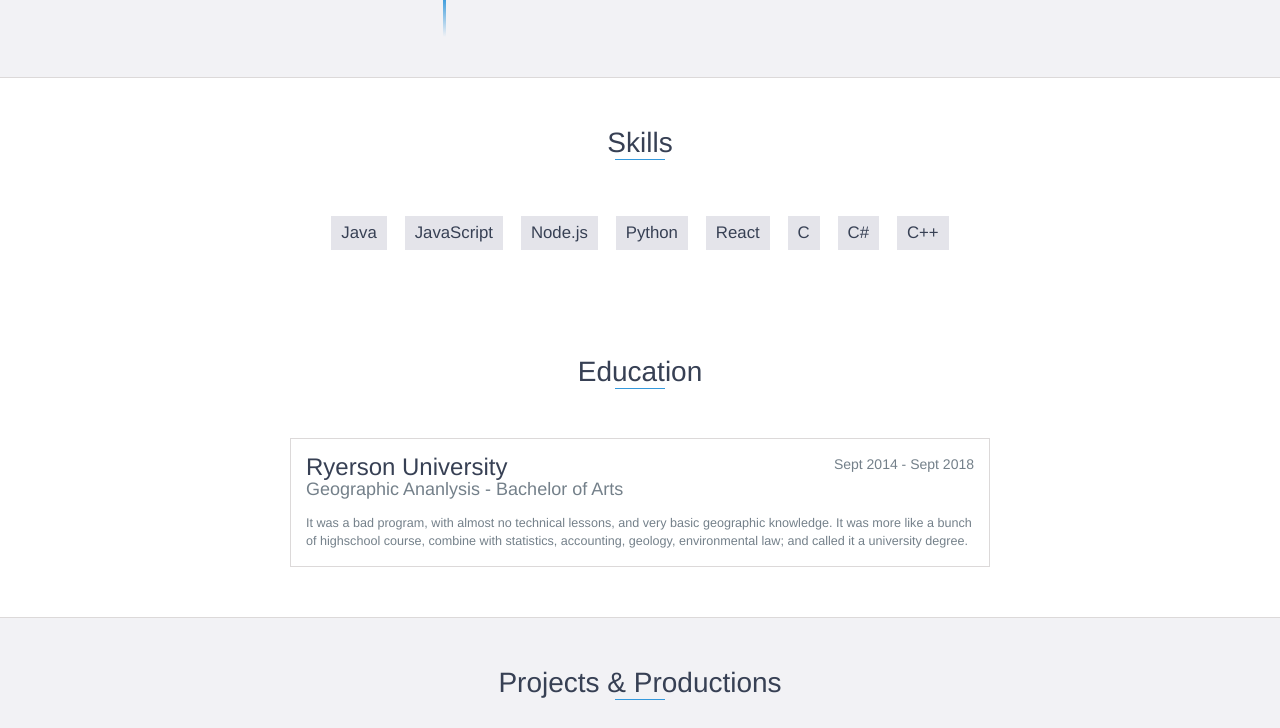
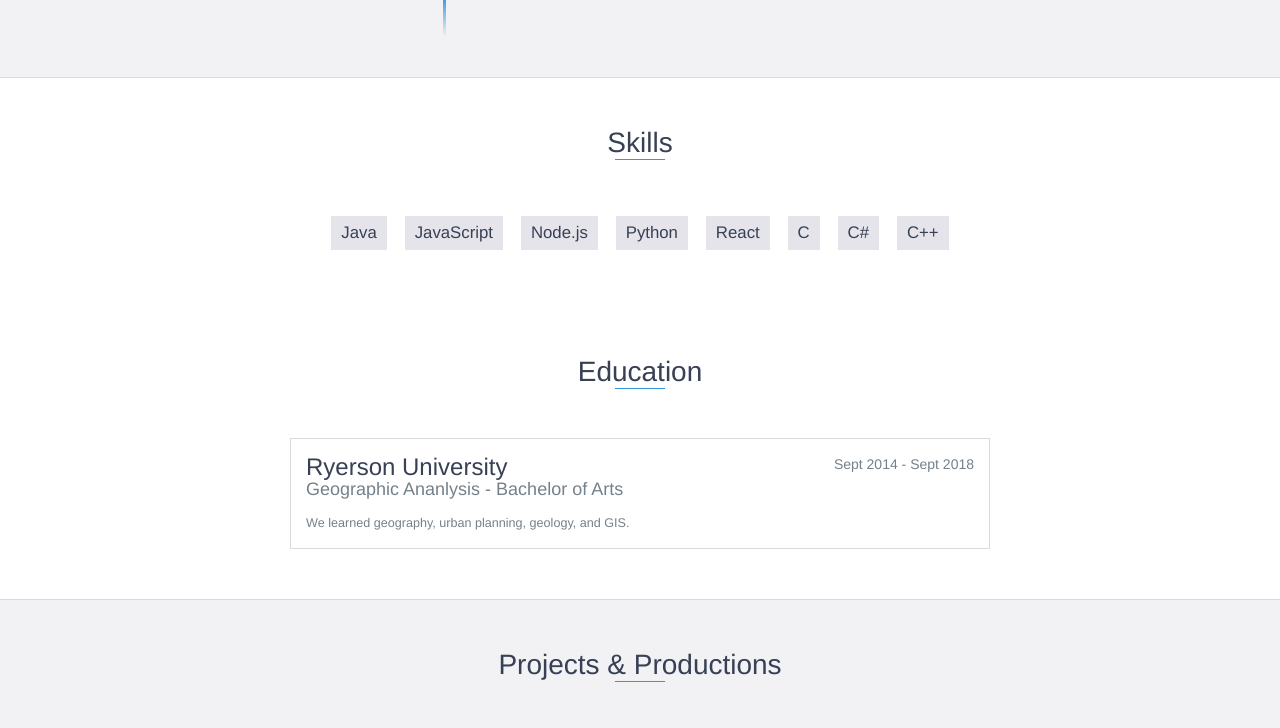
Before and after one commit to andrewip1027/myPorfolio_Netlify, a website: page index.html in a window 1280 px wide. Shown: the part 2321-3049 px from the top of the page. Drawn offline with nearby package versions, Linux system fonts and the light colour scheme.

Commit message:
text changes

```diff
--- a/index.html
+++ b/index.html
@@ -111,6 +111,7 @@
                         and doing lots of coding.
 
                         <br>
+                        As a frontend developer,
                         I value simple content structure, clean design patterns, and thoughtful interactions.
 
                         <br>
@@ -217,10 +218,8 @@
             <span class="education-date">Sept 2014 - Sept 2018</span>
             <h4>Geographic Ananlysis - Bachelor of Arts </h4>
             <p>
-                It was a bad program, with almost no technical lessons, and very basic geographic knowledge.
-                It was more like a bunch of highschool course, combine with statistics, accounting, geology, environmental law; and called it a university degree.
+                We learned geography, urban planning, geology, and GIS.
                 <br>
-
             </p>
         </div>
         <!-- End .education-block -->
```
